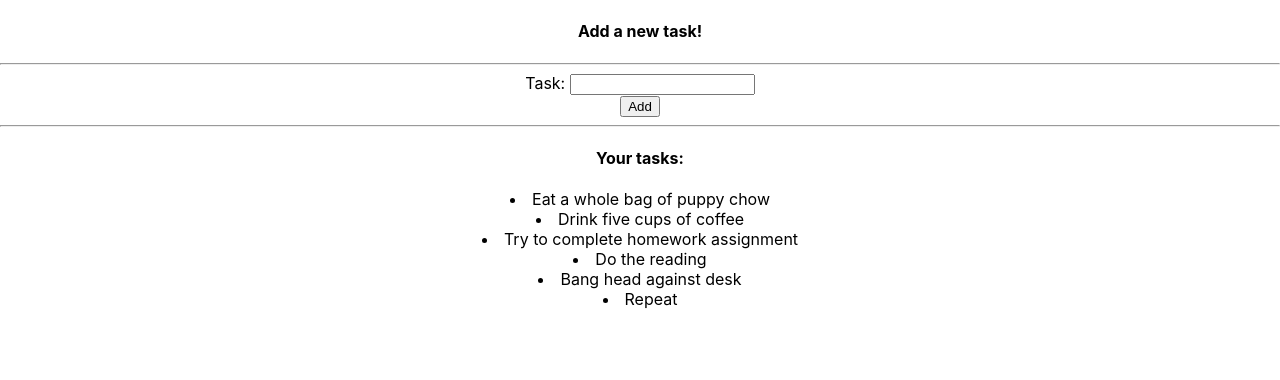
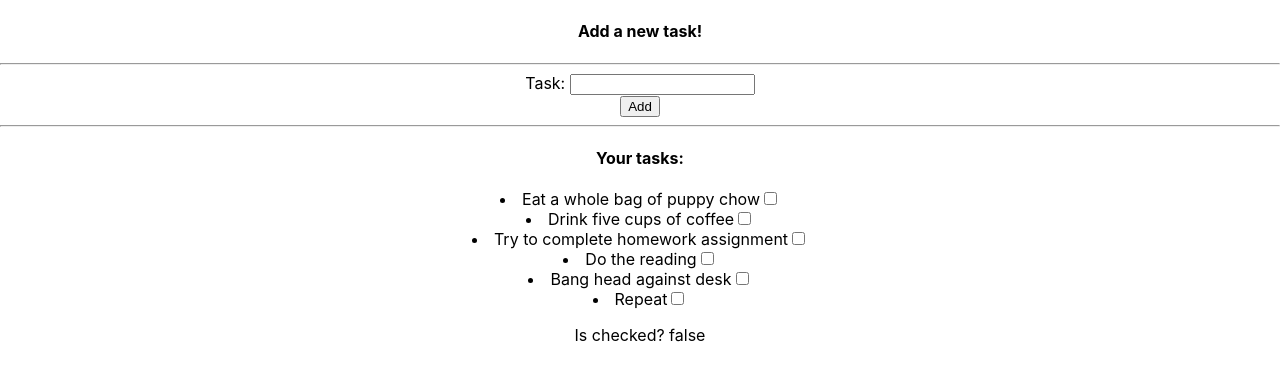
Before and after one commit to cbakcoleman/cd_mern_todolist, a React (Create React App) app: page / in a window 1280 px wide. Shown: the top 380 px of the page. Built offline with nearby package versions, Linux system fonts and the light colour scheme.

Commit message:
begin checkbox

```diff
--- a/src/components/TaskView.jsx
+++ b/src/components/TaskView.jsx
@@ -1,6 +1,16 @@
 import React from 'react'
+import {useState} from 'react'
+
 // COMPONENT TO VIEW LIST OF TASKS
 const TaskView = (props) => {
+    // VAR TO SET CHECKED
+    const [checked, setChecked] = useState(false);
+
+    // FUNCTION TO CHANGE CHECKED
+    const changeChecked = () => {
+        setChecked(!checked);
+    }
+
 // USE MAP TO DISPLAY ALL ITEMS IN TASKLIST
     return (
         <div>
@@ -8,11 +18,25 @@ const TaskView = (props) => {
             <h4>Your tasks:</h4>
             {
                 props.taskList.map((task, idx) => {
-                    return <li key={idx}>{task}</li>
+                    return (
+                        <li key={idx}>
+                            {task}
+                            <input type="checkbox"
+                            checked={checked}
+                            onChange={changeChecked}/>
+                        </li>
+                    )
                 })
             }
+            <p>Is {props.taskList.task} checked? {checked.toString()}</p>
         </div>
     )
 }
 
 export default TaskView
+
+// *************WORKING NOTES****************
+// ADDED LINES 6-12
+// ADDED LINES 24-26
+// ADDED LINES 31-32
+// SEE ROBINEWIERUCK.DE/REACT-CHECKBOX ???
```
